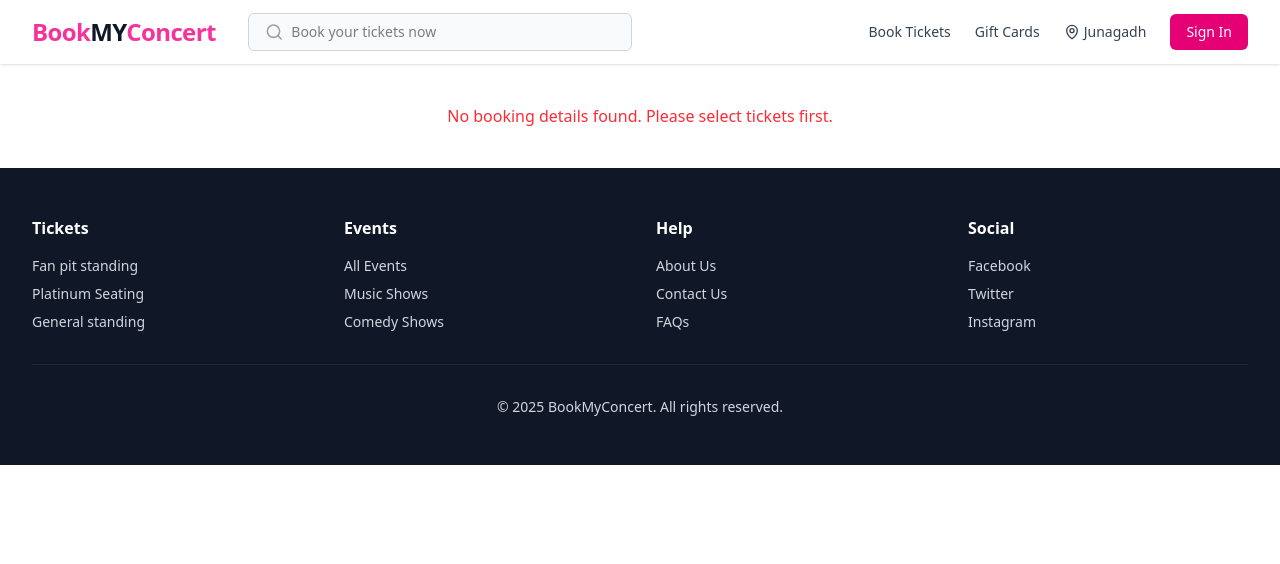
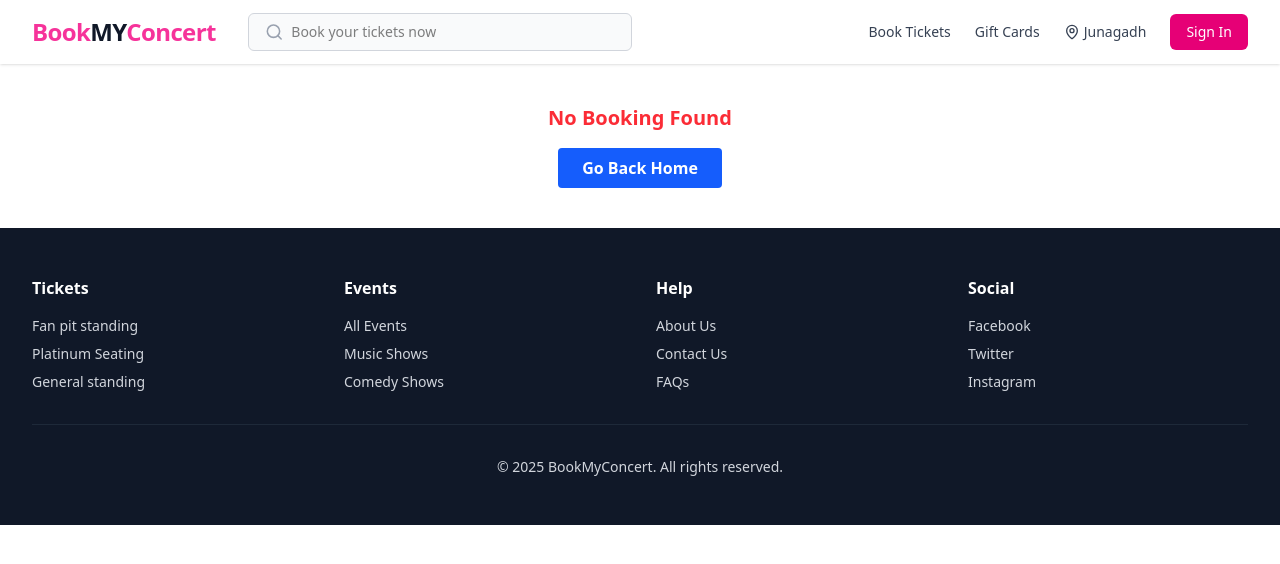
Before and after one commit to bhoomik-ds/concert-ticketbooking, a React (Vite) app in the folder client/: page /payment/1 in a window 1280 px wide. Shown: the top 564 px of the page. Built offline with nearby package versions, Linux system fonts and the light colour scheme; no server answers.

Commit message:
Alert change to Login Proceed 3

```diff
--- a/client/src/components/PaymentPage.jsx
+++ b/client/src/components/PaymentPage.jsx
@@ -7,7 +7,7 @@ import { useUser, useClerk } from "@clerk/clerk-react";
 const PaymentPage = () => {
   const { id } = useParams();
   const navigate = useNavigate();
-  const { state } = useLocation(); // Data from previous page
+  const { state } = useLocation(); // Data from TicketPage
 
   // Clerk Hooks
   const { isSignedIn, user, isLoaded } = useUser();
@@ -17,17 +17,17 @@ const PaymentPage = () => {
   const [couponCode, setCouponCode] = useState("");
   const [discountData, setDiscountData] = useState(null);
 
-  // ✅ NEW: State to hold booking details (from URL or LocalStorage)
+  // ✅ STATE: Holds booking details (from URL or restored from Backup)
   const [bookingDetails, setBookingDetails] = useState(null);
 
-  // ✅ 1. Load Data Logic (The Fix)
+  // ✅ 1. THE FIX: Save Data to LocalStorage (Backup)
   useEffect(() => {
-    // A. If we have data coming from the previous page, use it AND save backup
+    // Case A: User came from "Book Tickets" page (We have data) -> Save Backup
     if (state) {
       setBookingDetails(state);
       localStorage.setItem("tempBooking", JSON.stringify(state));
     }
-    // B. If no data (user just logged in and page reloaded), try loading backup
+    // Case B: User just Logged In (State is lost) -> Load Backup
     else {
       const savedData = localStorage.getItem("tempBooking");
       if (savedData) {
@@ -62,10 +62,10 @@ const PaymentPage = () => {
   };
 
   const handlePayment = async () => {
+    // 🔒 SECURITY CHECK: Force Login if not signed in
     if (!isSignedIn) {
-        // ✅ Force Clerk to redirect BACK to this page after login
         openSignIn({
-            redirectUrl: window.location.href
+            redirectUrl: window.location.href // ✅ Force Clerk to come BACK here
         });
         return;
     }
@@ -73,15 +73,16 @@ const PaymentPage = () => {
     const res = await loadRazorpayScript();
     if (!res) return alert("Razorpay SDK failed to load.");
 
-    // Use current data values
+    // Use the reliable data source
     const finalAmount = discountData ? discountData.finalAmount : bookingDetails.totalAmount;
+    const seatsToBook = bookingDetails.selectedSeats;
 
     try {
       setLoading(true);
-      const { data } = await axios.post("https://concert-api-77il.onrender.com/payment/create-order", {
+      const { data } = await axios.post("https://concert-api-77il.onrender.com/api/payment/create-order", {
           eventId: id,
           amount: finalAmount,
-          seats: bookingDetails.selectedSeats, // ✅ Use details from state
+          seats: seatsToBook,
           userId: user.id
       });
 
@@ -103,12 +104,12 @@ const PaymentPage = () => {
               bookingData: {
                   eventId: id,
                   userId: user.id,
-                  seats: bookingDetails.selectedSeats,
+                  seats: seatsToBook,
                   totalAmount: finalAmount
               }
             });
             if (verifyRes.data.success) {
-                // ✅ Cleanup: Clear local storage after success
+                // ✅ CLEANUP: Remove backup after success
                 localStorage.removeItem("tempBooking");
                 navigate(`/view-ticket/${verifyRes.data.bookingId}`);
             }
@@ -134,21 +135,29 @@ const PaymentPage = () => {
 
   // --- RENDER LOGIC ---
 
-  // 1. Wait for auth to load
   if (!isLoaded) return <div className="p-10 text-center">Loading user data...</div>;
 
-  // 2. If no data found even after trying to restore backup
+  // Show nice error if data is truly missing
   if (!bookingDetails) {
-      return <div className="p-10 text-center text-red-500">No booking details found. Please select tickets first.</div>;
+      return (
+        <div className="p-10 text-center flex flex-col items-center">
+            <h2 className="text-xl font-bold text-red-500 mb-4">No Booking Found</h2>
+            <button
+                onClick={() => navigate('/')}
+                className="bg-blue-600 text-white px-6 py-2 rounded font-bold hover:bg-blue-700"
+            >
+                Go Back Home
+            </button>
+        </div>
+      );
   }
 
-  // 3. Extract values for render
   const { selectedSeats, totalAmount, eventDetails } = bookingDetails;
   const currentTotal = discountData ? discountData.finalAmount : totalAmount;
   const discount = discountData ? discountData.discountAmount : 0;
 
   return (
-    <div className="max-w-4xl mx-auto p-6 bg-gray-50 min-h-screen flex gap-6">
+    <div className="max-w-4xl mx-auto p-6 bg-gray-50 min-h-screen flex flex-col md:flex-row gap-6">
 
       {/* LEFT: Ticket Summary */}
       <div className="flex-1 bg-white p-6 rounded-lg shadow-md h-fit">
@@ -158,7 +167,10 @@ const PaymentPage = () => {
         <div className="mt-4 border-t pt-4">
             <div className="flex justify-between my-2">
                 <span>Seats</span>
-                <span className="font-medium">{Array.isArray(selectedSeats) ? selectedSeats.join(", ") : selectedSeats}</span>
+                <span className="font-medium">
+                  {/* Handle both Array or String formats safely */}
+                  {Array.isArray(selectedSeats) ? selectedSeats.join(", ") : selectedSeats}
+                </span>
             </div>
             <div className="flex justify-between my-2">
                 <span>Quantity</span>
@@ -190,7 +202,7 @@ const PaymentPage = () => {
       </div>
 
       {/* RIGHT: Auth & Payment Action */}
-      <div className="w-80 bg-white p-6 rounded-lg shadow-md h-fit">
+      <div className="w-full md:w-80 bg-white p-6 rounded-lg shadow-md h-fit">
         {isSignedIn ? (
             // ✅ LOGGED IN STATE
             <div>
@@ -212,8 +224,9 @@ const PaymentPage = () => {
                     To complete your purchase and receive the ticket via email, please login.
                 </p>
                 <button
+                  // ✅ IMPORTANT: Force Redirect BACK to this exact page
                   onClick={() => openSignIn({
-                    redirectUrl: window.location.href // Force return to this page
+                    redirectUrl: window.location.href
                   })}
                   className="w-full border-2 border-pink-600 text-pink-600 py-3 rounded-lg font-bold hover:bg-pink-50 transition"
                 >
@@ -222,7 +235,6 @@ const PaymentPage = () => {
             </div>
         )}
       </div>
-
     </div>
   );
 };
--- a/client/src/main.jsx
+++ b/client/src/main.jsx
@@ -14,7 +14,7 @@ if (!PUBLISHABLE_KEY) {
 
 createRoot(document.getElementById('root')).render(
   <StrictMode>
-    <ClerkProvider publishableKey={PUBLISHABLE_KEY} afterSignOutUrl="/">
+    <ClerkProvider publishableKey={PUBLISHABLE_KEY} >
       <App />
     </ClerkProvider>
   </StrictMode>,
```
